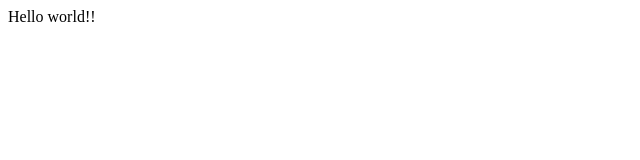
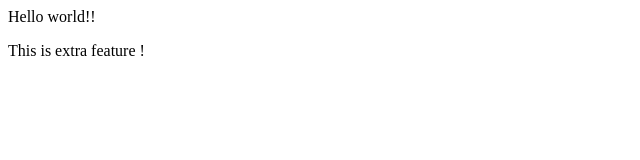
Before and after one commit to Gayathri-Musham-07/LocalRepo, a plain HTML site: page index.html in a window 1280 px wide. Shown: the whole page, without its empty margins (0-640 px from the left). Drawn offline with Linux system fonts and the light colour scheme.

Commit message:
added extra feature

```diff
--- a/index.html
+++ b/index.html
@@ -1 +1,2 @@
 <p> Hello world!!</p>
+<p> This is extra feature !</p>
```
